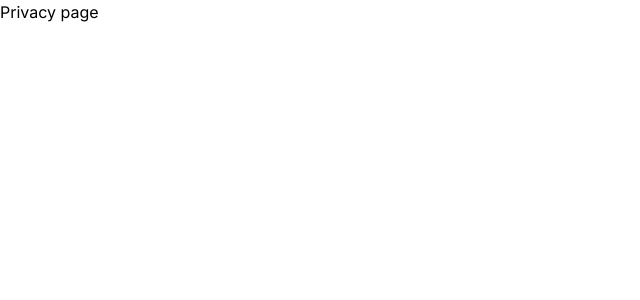
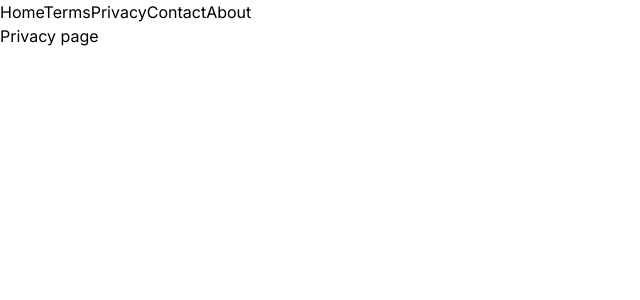
Before and after one commit to tayser-osman/nextjs-dashboard, a Next.js app: page /privacy in a window 1280 px wide. Shown: the top 300 px of the page, without its empty margins (0-640 px from the left). Built offline with nearby package versions, Linux system fonts and the light colour scheme; a web font is replaced by a local one.

Commit message:
Added a navbar

```diff
--- a/app/layout.tsx
+++ b/app/layout.tsx
@@ -1,5 +1,6 @@
 import '@/app/ui/global.css';
 import { inter } from '@/app/ui/fonts';
+import Navbar from '@/app/ui/navbar';
 
 export default function RootLayout({
   children,
@@ -8,7 +9,10 @@ export default function RootLayout({
 }) {
   return (
     <html lang="en">
-      <body className={`${inter.className} antialiased`}>{children}</body>
+      <body className={`${inter.className} antialiased`}>
+        <Navbar />
+        {children}
+      </body>
     </html>
   );
 }
--- /dev/null
+++ b/app/ui/navbar.tsx
@@ -0,0 +1,14 @@
+import Link from 'next/link';
+// import NavLinks from '@/app/ui/nav-links'
+
+export default function Navbar() {
+    return (
+        <div>
+            <Link className="" href="/">Home</Link>
+            <Link className="" href="/terms">Terms</Link>
+            <Link className="" href="/privacy">Privacy</Link>
+            <Link className="" href="/contact">Contact</Link>
+            <Link className="" href="/about">About</Link>
+        </div>
+    );
+}
```
